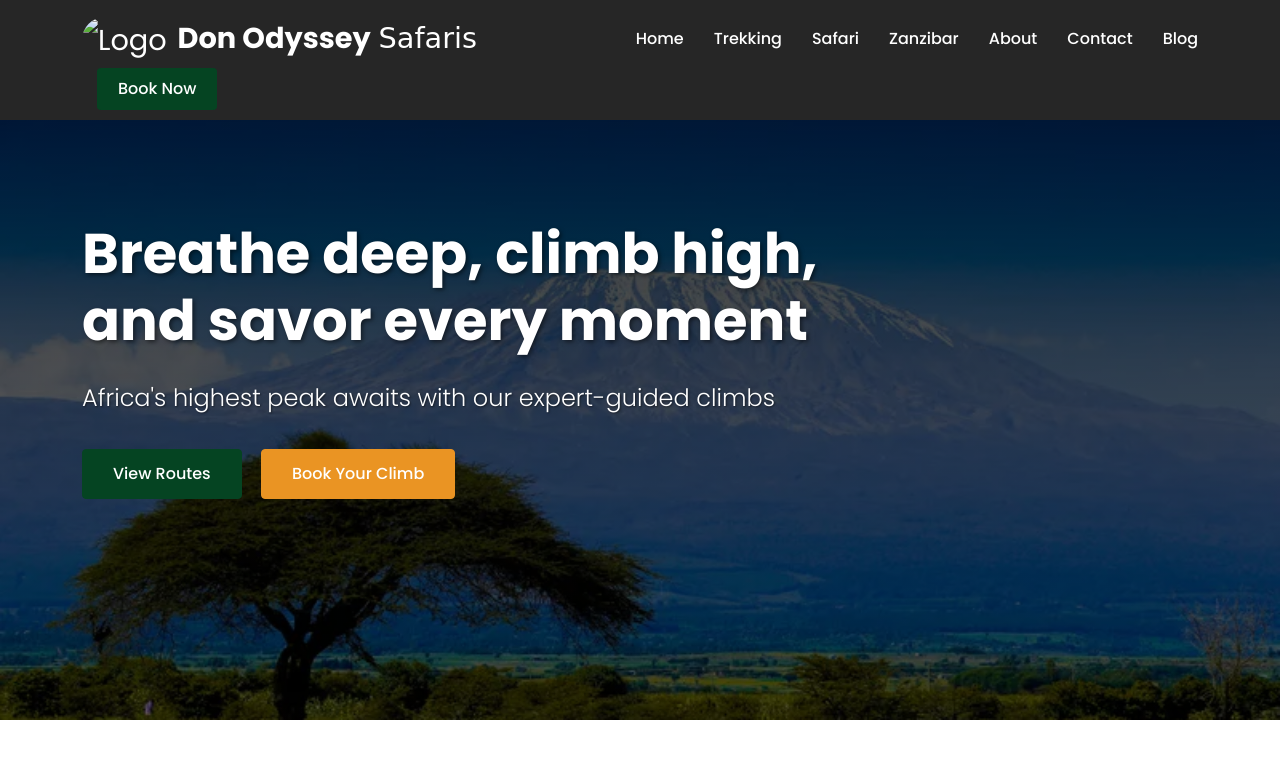
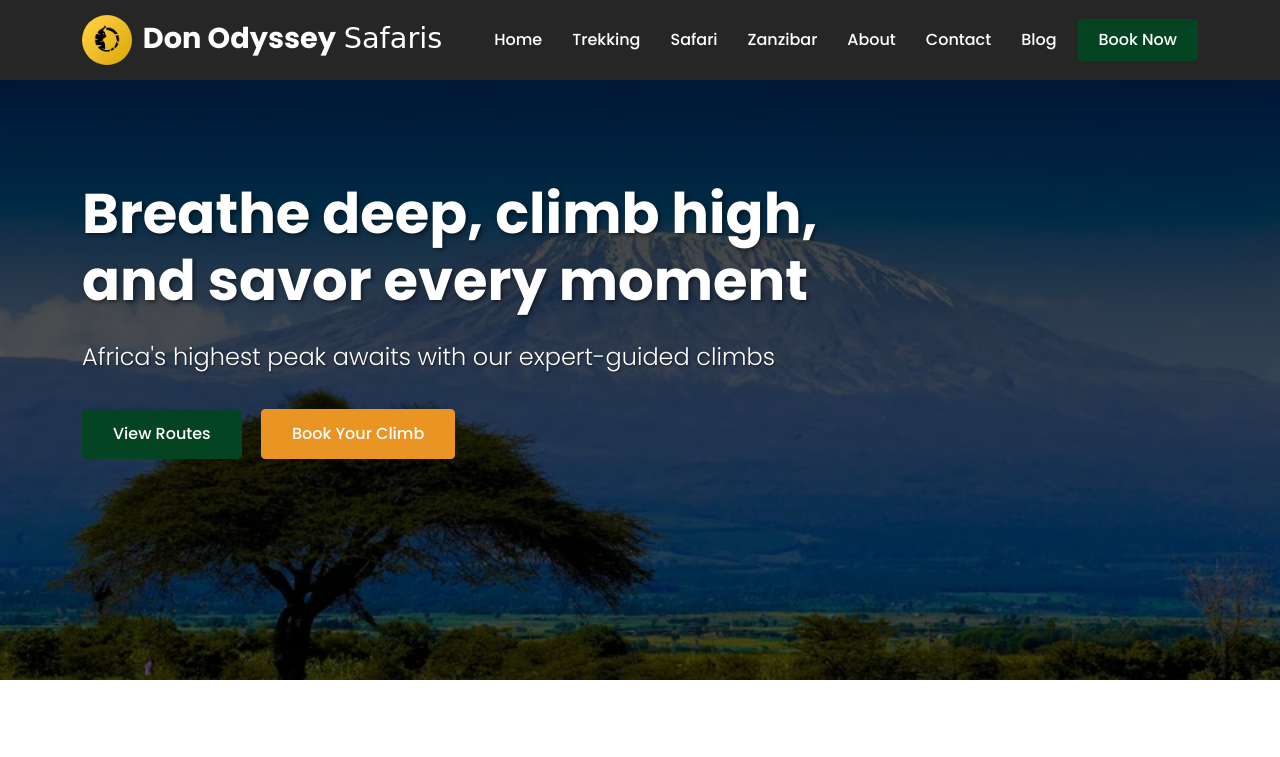
Before and after one commit to sherlock-07/DON-ODYSSEY, a plain HTML site: page trekking.html in a window 1280 px wide. Shown: the top 757 px of the page. Drawn offline with Linux system fonts and the light colour scheme.

Commit message:
Update icon links from JPG to WEBP format in trekking.html and zanzibar.html for improved performance

```diff
--- a/trekking.html
+++ b/trekking.html
@@ -4,7 +4,7 @@
     <meta charset="UTF-8">
     <meta name="viewport" content="width=device-width, initial-scale=1.0">
     <title>Trekking| Don Odyssey Safaris</title>
-    <link rel="icon"  href="images/DON.jpg" type="image/jpg">
+    <link rel="icon"  href="images/DON.webp" type="image/jpg">
     <meta name="description" content="Expert-guided Kilimanjaro climbs with Don Odyssey Safaris. Choose from Machame, Lemosho, and other routes. 90%+ success rate. Book your adventure today!">
     <link rel="stylesheet" href="https://fonts.googleapis.com/css2?family=Poppins:wght@300;400;500;600;700&display=swap">
     <link rel="stylesheet" href="https://cdnjs.cloudflare.com/ajax/libs/font-awesome/6.0.0-beta3/css/all.min.css">
@@ -15,7 +15,7 @@
     <nav class="navbar">
         <div class="container">
                <a class="navbar-brand" href="index.html">
-                <img src="images/DON.jpg" alt="Logo" class="logo-img">
+                <img src="images/DON.webp" alt="Logo" class="logo-img">
                 <span class="logo-don">Don Odyssey</span>
                 <span class="logo-safaris">Safaris</span>
             </a>
@@ -64,7 +64,7 @@
     <div class="mobile-side-menu">
         <div class="mobile-side-menu-header">
             <div class="logo">
-               <img src="images/DON.jpg" alt="Logo"    >
+               <img src="images/DON.webp" alt="Logo"    >
             </div>
             <div class="close-menu">
                 <i class="fas fa-times"></i>
```
Also changed, not shown: zanzibar.html (+3 -3 lines), images/14.webp, images/4.webp.
